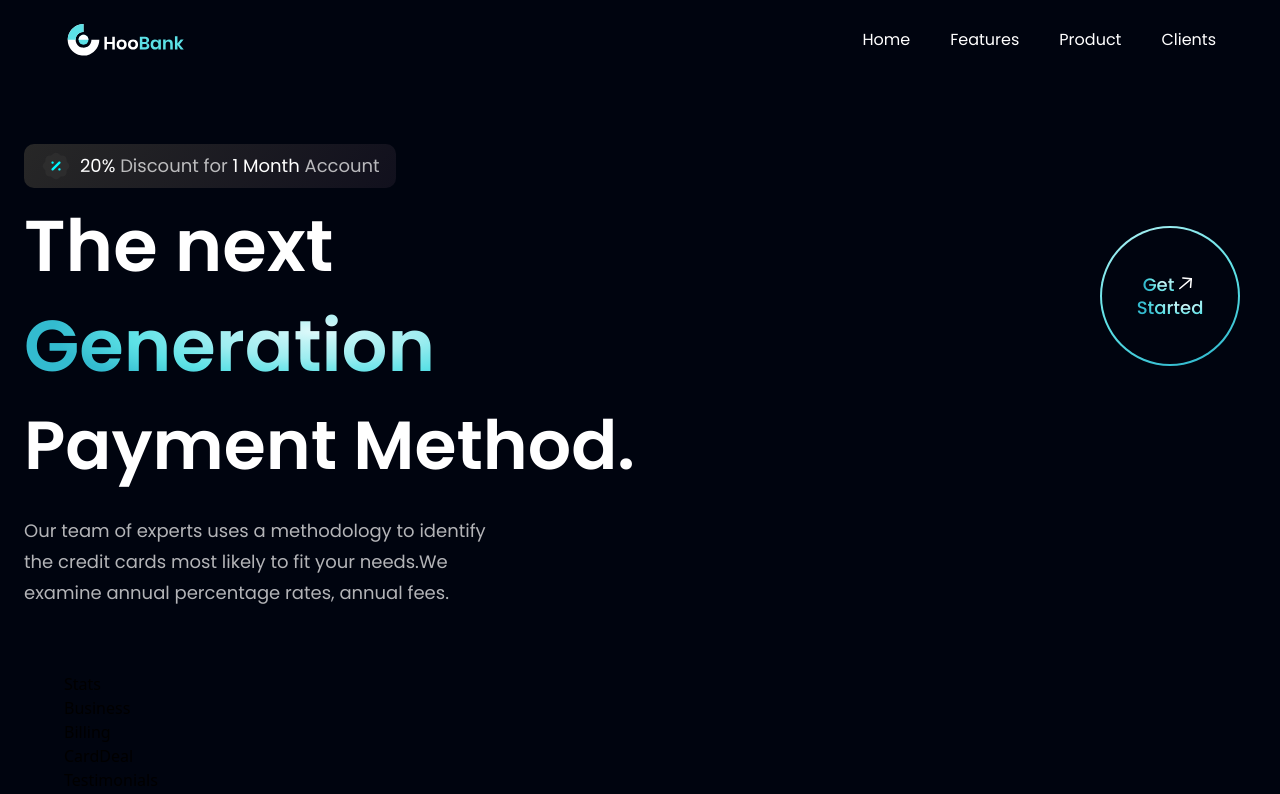
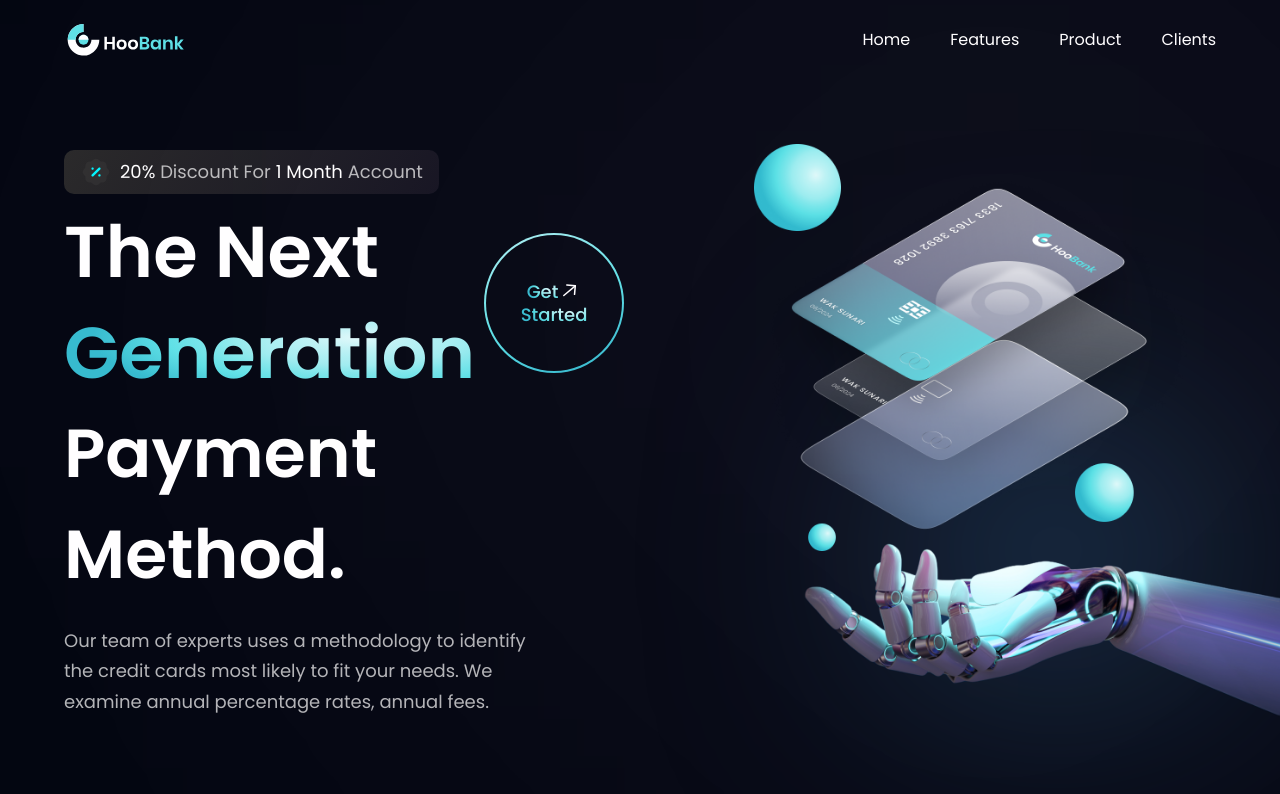
Before and after one commit to Momenuzzaman/HooBank, a React (Vite) app: page / in a window 1280 px wide. Shown: the top 794 px of the page. Built offline with nearby package versions, Linux system fonts and the light colour scheme.

Commit message:
hero section complete

```diff
--- a/src/components/Hero.jsx
+++ b/src/components/Hero.jsx
@@ -6,45 +6,52 @@
 const Hero = () => (
   <section id="home" className={`flex md:flex-row flex-col ${styles.paddingY}`}>
     <div
-      className={`flex-1 ${styles.flexStart}
-    flex-col xl:px-0 sm:px:16 px-6`}
+      className={`flex-1 ${styles.flexStart} flex-col xl:px-0 sm:px-16 px-6`}
     >
-      <div
-        className="flex flex-row items-center py-[6px] px-4
-      bg-discount-gradient rounded-[10px] mb-2"
-      >
+      <div className="flex flex-row items-center py-[6px] px-4 bg-discount-gradient rounded-[10px] mb-2">
         <img src={discount} alt="discount" className="w-[32px] h-[32px]" />
         <p className={`${styles.paragraph} ml-2`}>
-          <span className="text-white">20%</span> Discount for{" "}
-          <span className="text-white"> 1 Month</span> Account
+          <span className="text-white">20%</span> Discount For{" "}
+          <span className="text-white">1 Month</span> Account
         </p>
       </div>
-      <div
-        className="flex flex-row justify-between
-      items-center w-full"
-      >
-        <h1
-          className="flex-1 font-poppins font-semibold ss:text-[72px] text=[52]
-        text-white ss:leading-[100px] leading-[75px]"
-        >
-          The next <br className="sm:block hidden" />{" "}
+
+      <div className="flex flex-row justify-between items-center w-full">
+        <h1 className="flex-1 font-poppins font-semibold ss:text-[72px] text-[52px] text-white ss:leading-[100.8px] leading-[75px]">
+          The Next <br className="sm:block hidden" />{" "}
           <span className="text-gradient">Generation</span>{" "}
         </h1>
         <div className="ss:flex hidden md:mr-4 mr-0">
           <GetStarted />
         </div>
       </div>
-      <h1
-        className="font-poppins font-semibold ss:text-[68px] text=[52]
-        text-white ss:leading-[100px] leading-[75px] w-full"
-      >
+
+      <h1 className="font-poppins font-semibold ss:text-[68px] text-[52px] text-white ss:leading-[100.8px] leading-[75px] w-full">
         Payment Method.
       </h1>
       <p className={`${styles.paragraph} max-w-[470px] mt-5`}>
         Our team of experts uses a methodology to identify the credit cards most
-        likely to fit your needs.We examine annual percentage rates, annual
+        likely to fit your needs. We examine annual percentage rates, annual
         fees.
       </p>
+    </div>
+
+    <div className={`flex-1 flex ${styles.flexCenter} md:my-0 my-10 relative`}>
+      <img
+        src={robot}
+        alt="billing"
+        className="w-[100%] h-[100%] relative z-[5]"
+      />
+
+      {/* gradient start */}
+      <div className="absolute z-[0] w-[40%] h-[35%] top-0 pink__gradient" />
+      <div className="absolute z-[1] w-[80%] h-[80%] rounded-full white__gradient bottom-40" />
+      <div className="absolute z-[0] w-[50%] h-[50%] right-20 bottom-20 blue__gradient" />
+      {/* gradient end */}
+    </div>
+
+    <div className={`ss:hidden ${styles.flexCenter}`}>
+      <GetStarted />
     </div>
   </section>
 );
```
